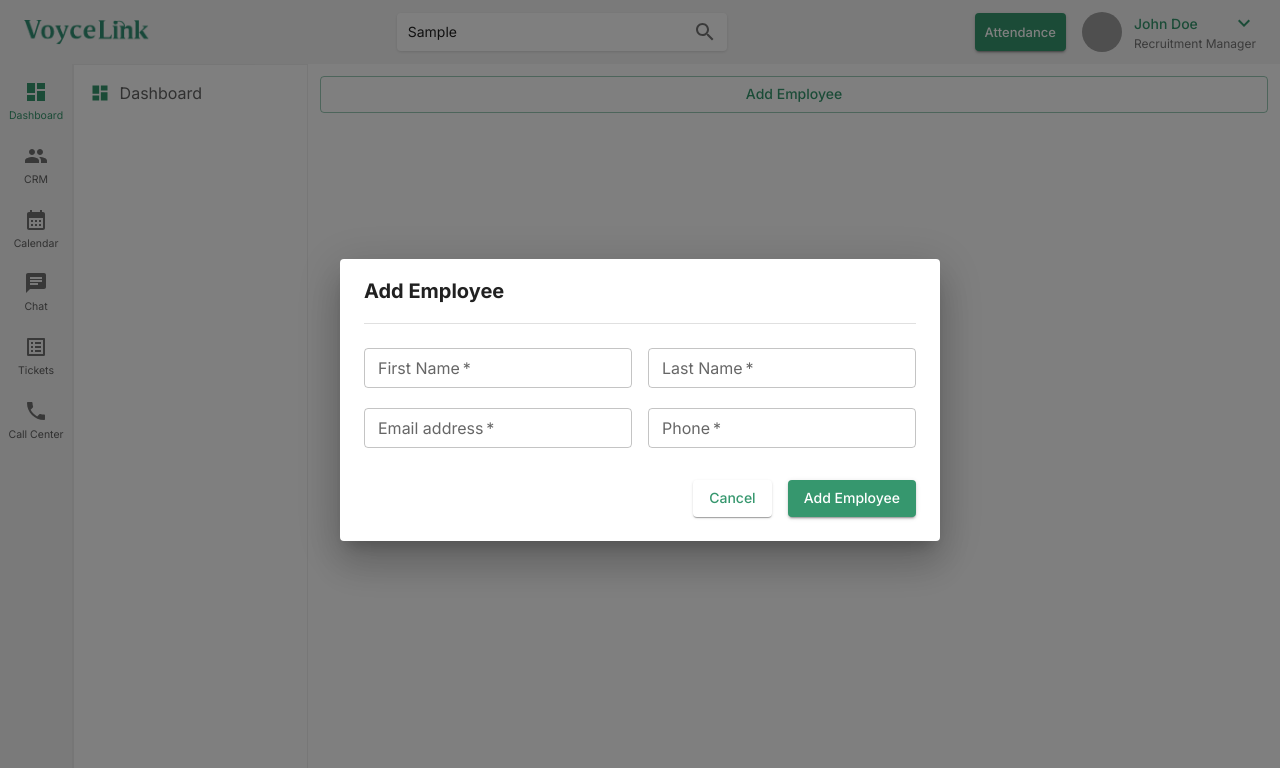
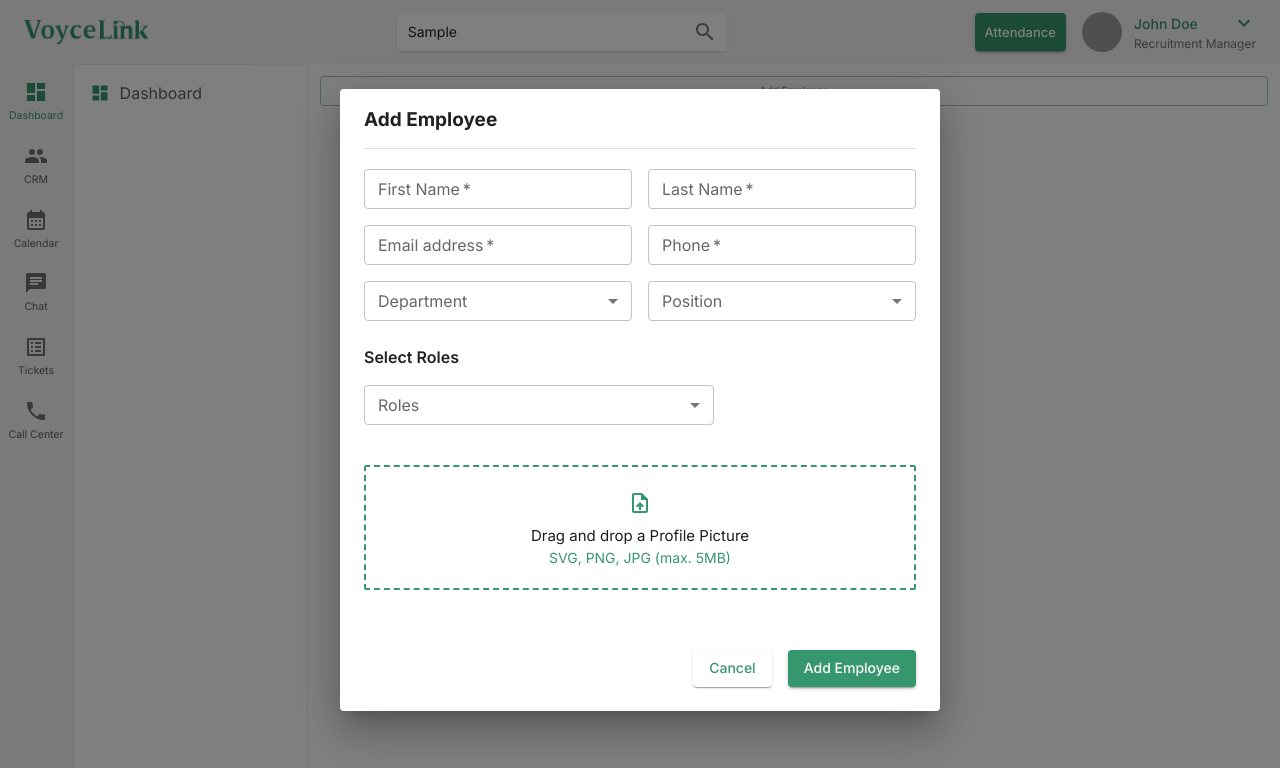
Before and after one commit to Saadgabersaad/VoyceeLink-CallCenter, a Next.js app: page / in a window 1280 px wide. Both pictures are taken after typing "Sample" into the empty fields and a click on the button "Add Employee". Shown: the top 768 px of the page. Built offline with nearby package versions, Linux system fonts and the light colour scheme; grey boxes are pictures that could not be loaded.

Commit message:
add: feat add employee form

```diff
--- a/package.json
+++ b/package.json
@@ -15,7 +15,8 @@
     "@mui/material": "^6.1.7",
     "next": "15.0.3",
     "react": "19.0.0-rc-66855b96-20241106",
-    "react-dom": "19.0.0-rc-66855b96-20241106"
+    "react-dom": "19.0.0-rc-66855b96-20241106",
+    "react-dropzone": "^14.3.5"
   },
   "devDependencies": {
     "@types/node": "^20",
--- /dev/null
+++ b/src/modules/core/components/select.tsx
@@ -0,0 +1,46 @@
+import {
+  FormControl,
+  InputLabel,
+  MenuItem,
+  Select as MuiSelect,
+  SelectChangeEvent,
+  SelectProps
+} from '@mui/material'
+import React from 'react'
+
+type Props = SelectProps & {
+  options: SelectOption[]
+  labelId: string
+}
+
+export type SelectOption = {
+  label: string
+  value: string | number
+}
+
+export const Select = (props: Props) => {
+  const { options, labelId, ...rest } = props
+
+  const [value, setValue] = React.useState<string>('')
+
+  const handleChange = (event: SelectChangeEvent<any>) => {
+    setValue(event.target.value as string)
+  }
+
+  return (
+    <FormControl fullWidth>
+      <InputLabel id={labelId} size='small'>{props.label}</InputLabel>
+      <MuiSelect
+        id={labelId}
+        size='small'
+        value={value}
+        onChange={handleChange}
+        {...rest}
+      >
+        {options.map(({ value, label }) => (
+          <MenuItem value={value} key={value}>{label}</MenuItem>
+        ))}
+      </MuiSelect>
+    </FormControl>
+  )
+}
--- /dev/null
+++ b/src/modules/hhrr/departments/components/Dropzone.tsx
@@ -0,0 +1,71 @@
+import { Box, Typography } from '@mui/material'
+import { PRIMARY } from 'modules/core/consts/theme'
+import React, { useMemo } from 'react'
+import { useDropzone } from 'react-dropzone'
+import UploadFileIcon from '@mui/icons-material/UploadFile'
+
+const baseStyle = {
+  flex: 1,
+  display: 'flex',
+  flexDirection: 'column',
+  alignItems: 'center',
+  padding: '20px',
+  borderWidth: 2,
+  borderRadius: 2,
+  borderColor: PRIMARY,
+  borderStyle: 'dashed',
+  backgroundColor: '#fff',
+  color: '#1d1d1d',
+  outline: 'none',
+  transition: 'border .24s ease-in-out'
+}
+
+const focusedStyle = {
+  borderColor: PRIMARY
+}
+
+const acceptStyle = {
+  borderColor: '#00e676'
+}
+
+const rejectStyle = {
+  borderColor: '#ff1744'
+}
+
+export function Dropzone() {
+  const {
+    getRootProps,
+    getInputProps,
+    isFocused,
+    isDragAccept,
+    isDragReject
+  } = useDropzone({ accept: { 'image/*': [] } })
+
+  const style: any = useMemo(() => ({
+    ...baseStyle,
+    ...(isFocused ? focusedStyle : {}),
+    ...(isDragAccept ? acceptStyle : {}),
+    ...(isDragReject ? rejectStyle : {})
+  }), [
+    isFocused,
+    isDragAccept,
+    isDragReject
+  ])
+
+  return (
+    <Box py={4}>
+      <div {...getRootProps({ style })}>
+        <input {...getInputProps()} />
+        <Box py={.5}>
+          <UploadFileIcon sx={{ color: PRIMARY }} />
+        </Box>
+        <Typography component='p' fontSize={15}>
+          Drag and drop a Profile Picture
+        </Typography>
+        <Typography color={PRIMARY} fontSize={14}>
+          SVG, PNG, JPG {`(max. 5MB)`}
+        </Typography>
+      </div>
+    </Box>
+  )
+}
--- a/src/modules/hhrr/departments/components/FormInput.tsx
+++ b/src/modules/hhrr/departments/components/FormInput.tsx
@@ -6,15 +6,9 @@ export const FormInput = (props: TextFieldProps) => {
     <>
       <TextField
         required
+        id='name'
+        size='small'
         margin='dense'
-        id="name"
-        size='small'
-        sx={{
-          "::placeholder": {
-            fontSize: 10,
-            color: 'red'
-          }
-        }}
         fullWidth
         {...props}
       />
--- /dev/null
+++ b/src/modules/hhrr/departments/components/SelectRoles.tsx
@@ -0,0 +1,107 @@
+import {
+  List,
+  ListItemButton,
+  ListItemIcon,
+  ListItemText,
+  Paper,
+  Typography,
+  Checkbox,
+  Chip,
+  FormControl,
+  InputLabel,
+  Select,
+  OutlinedInput,
+  Box,
+  MenuItem,
+  Theme,
+  useTheme,
+  SelectChangeEvent
+} from '@mui/material'
+import React from 'react'
+
+const ITEM_HEIGHT = 48;
+const ITEM_PADDING_TOP = 8;
+
+const MenuProps = {
+  PaperProps: {
+    style: {
+      maxHeight: ITEM_HEIGHT * 4.5 + ITEM_PADDING_TOP,
+      width: 250,
+    },
+  },
+}
+
+const roles = [1, 2, 3]
+
+export const SelectRoles = () => {
+  const [checked, setChecked] = React.useState<number[]>([])
+
+  const theme = useTheme()
+
+  const handleChange = (event: SelectChangeEvent<typeof checked>) => {
+    const { target: { value } } = event
+
+    setChecked(value as number[])
+  }
+
+  const handleDelete = (value: number) => {
+    console.log(value)
+    setChecked(checked => checked.filter(c => c !== value))
+  }
+
+  return (
+    <>
+      <Typography fontWeight={600} pt={3} pb={1}>
+        Select Roles
+      </Typography>
+      <div>
+        <FormControl sx={{ my: 1, width: 300 }}>
+          <InputLabel id="demo-multiple-chip-label" size='small'>Roles</InputLabel>
+          <Select
+            multiple
+            labelId="demo-multiple-chip-label"
+            id="demo-multiple-chip"
+            size='small'
+            value={checked}
+            onChange={handleChange}
+            MenuProps={MenuProps}
+            sx={{ width: 350 }}
+            input={<OutlinedInput id="select-multiple-chip" label='Roles' />}
+            renderValue={(selected) => (
+              <Box sx={{ display: 'flex', flexWrap: 'wrap', gap: 0.5 }}>
+                {selected.map((value) => (
+                  <Chip
+                    key={value}
+                    size='small'
+                    label={`Role ${value}`}
+                    //onDelete={handleDelete}
+                  />
+                ))}
+              </Box>
+            )}
+          >
+            {roles.map((name) => (
+              <MenuItem
+                key={name}
+                value={name}
+                style={getStyles(name, checked, theme)}
+              >
+                <Checkbox checked={checked.includes(name)} size='small' />
+                <ListItemText primary={`Role ${name}`} />
+              </MenuItem>
+            ))}
+          </Select>
+        </FormControl>
+      </div>
+    </>
+  )
+}
+
+
+function getStyles(name: number, checked: readonly number[], theme: Theme) {
+  return {
+    fontWeight: checked.includes(name)
+      ? theme.typography.fontWeightMedium
+      : theme.typography.fontWeightRegular,
+  };
+}
--- a/src/modules/hhrr/departments/layouts/AddEmployee.tsx
+++ b/src/modules/hhrr/departments/layouts/AddEmployee.tsx
@@ -8,6 +8,9 @@ import Divider from '@mui/material/Divider'
 import { useBoolean } from 'modules/core/hooks/use-boolean'
 import { Button } from 'modules/core/components/button'
 import { FormInput } from '../components/FormInput'
+import { SelectRoles } from '../components/SelectRoles'
+import { Select } from 'modules/core/components/select'
+import { Dropzone } from '../components/Dropzone'
 
 //TODO: MAKE A DIALOG CORE COMPONENT
 export default function FormDialog() {
@@ -23,7 +26,7 @@ export default function FormDialog() {
 
   return (
     <React.Fragment>
-      <Button variant='outlined' onClick={handleClickOpen}>
+      <Button variant='outlined' onClick={handleClickOpen} sx={{ fontSize: 10 }}>
         Add Employee
       </Button>
       <Dialog
@@ -39,10 +42,10 @@ export default function FormDialog() {
           },
         }}
       >
-        <DialogTitle sx={{ fontWeight: '700', pb: 0 }}>Add Employee</DialogTitle>
+        <DialogTitle sx={{ fontWeight: '700', pb: 0, fontSize: 19 }}>Add Employee</DialogTitle>
         <DialogContent>
-          <Divider sx={{ mt: 2 }} />
-          <Grid container columnSpacing={2} rowSpacing={1} sx={{ mt: 2 }}>
+          <Divider sx={{ mt: 1.5 }} />
+          <Grid container columnSpacing={2} rowSpacing={.5} sx={{ mt: 1.5 }}>
             <Grid size={6}>
               <FormInput id="name" name="firstname" label='First Name' />
             </Grid>
@@ -55,7 +58,25 @@ export default function FormDialog() {
             <Grid size={6}>
               <FormInput id="phone" name="phone" label='Phone' />
             </Grid>
+            <Grid size={6} mt={1}>
+              <Select
+                name='department'
+                label='Department'
+                labelId='department'
+                options={[{ label: 'Department 1', value: 1 }]}
+              />
+            </Grid>
+            <Grid size={6} mt={1}>
+              <Select
+                name='position'
+                label='Position'
+                labelId='position'
+                options={[{ label: 'Position 1', value: 1 }]}
+              />
+            </Grid>
           </Grid>
+          <SelectRoles />
+          <Dropzone />
         </DialogContent>
         <DialogActions sx={{ paddingBottom: '1.5rem', paddingInline: '1.5rem', gap: 1 }}>
           <Button onClick={handleClose} sx={{ boxShadow: 1, px: 2 }}>
```
Also changed, not shown: 1 other file (tests, documents, lock files or other folders).
